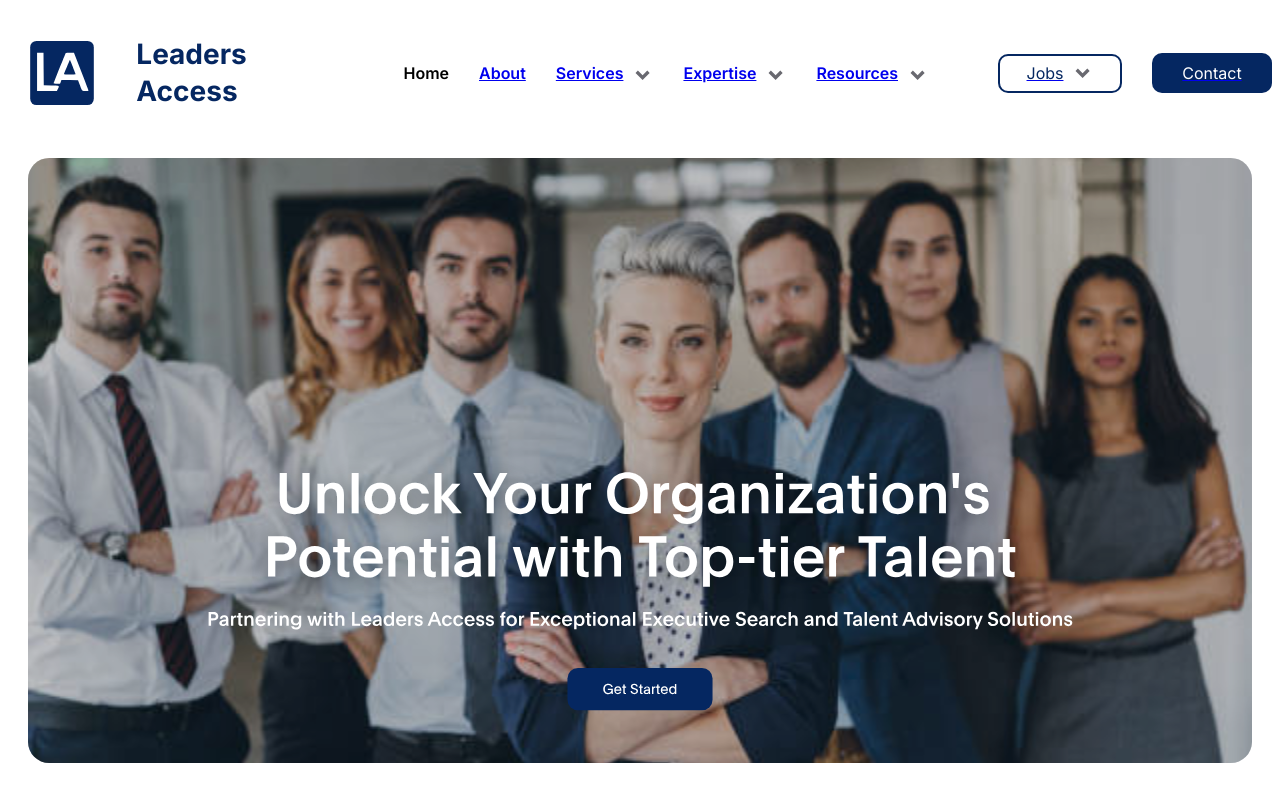
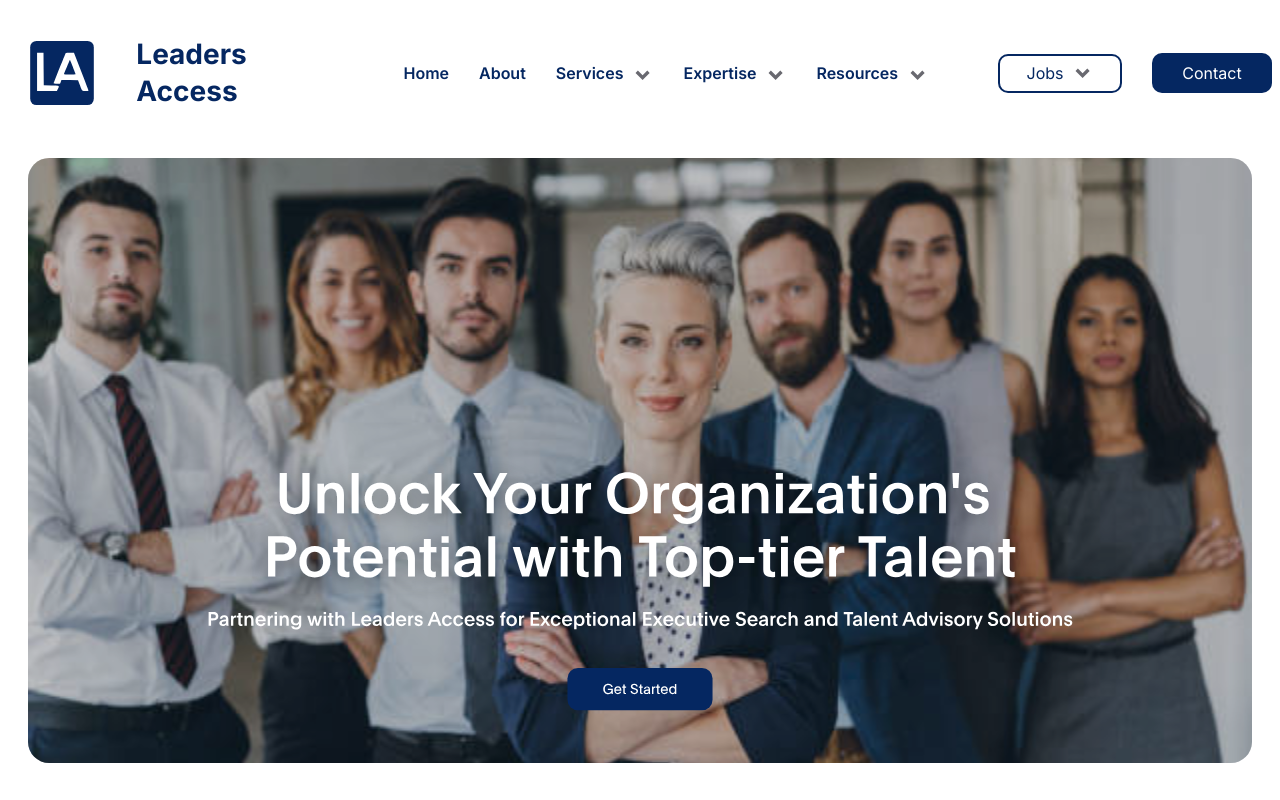
Before and after one commit to Utkarshkumar29/leader-access, a Next.js app: page / in a window 1280 px wide. Shown: the top 800 px of the page. Built offline with nearby package versions, Linux system fonts and the light colour scheme.

Commit message:
Updated CSS

```diff
--- a/src/components/navbar/page.tsx
+++ b/src/components/navbar/page.tsx
@@ -10,24 +10,26 @@ export default function Navbar(){
           <Image src="/images/landing/logo.svg" alt="Error" width={120} height={64}/>
             <p className={style.nav_heading}>Leaders Access</p>
           </div>
-          <div className={style.navButtons}>
+          <div className={style.navButtons} >
+            <Link href="/" legacyBehavior>
             <p className={style.navButton}>Home</p>
-              <Link href="/about">
-                <p className={style.navButton}>About</p>
+            </Link>
+              <Link href="/about" legacyBehavior>
+                <p className={style.navButton} >About</p>
               </Link>
-            <Link href="/service">
+            <Link href="/service" legacyBehavior>
             <div className={style.downContainer}>
                 <p className={style.navButton}>Services</p>
                 <Image src="/images/landing/DownArrow.svg" alt="Error" width={20} height={10} style={{paddingTop:"25px"}}/>
             </div>
             </Link>
-            <Link href="/expertise">
+            <Link href="/expertise" legacyBehavior>
             <div className={style.downContainer}>
               <p className={style.navButton}>Expertise</p>
               <Image src="/images/landing/DownArrow.svg" alt="Error" width={20} height={10} style={{paddingTop:"25px"}}/>
             </div>
             </Link>
-              <Link href="/resources">
+              <Link href="/resources" legacyBehavior>
             <div className={style.downContainer}>
               <p className={style.navButton}>Resources</p>
               <Image src="/images/landing/DownArrow.svg" alt="Error" width={20} height={10} style={{paddingTop:"25px"}}/>
@@ -35,13 +37,13 @@ export default function Navbar(){
               </Link>
           </div>
           <div className={style.nav_contact}>
-            <Link href="/jobs">
+            <Link href="/jobs" legacyBehavior>
             <div className={style.joinContainer}>
               <p className={style.joinButton}>Jobs</p>
               <Image src="/images/landing/DownArrow.svg" alt="Error" width={20} height={20}/>
             </div>
             </Link>
-            <Link href="/contact">
+            <Link href="/contact" legacyBehavior>
               <p className={style.contactButton}>Contact</p>
             </Link>
           </div>
--- a/src/styles/navbar.module.css
+++ b/src/styles/navbar.module.css
@@ -28,12 +28,13 @@
     gap: 30px;
 }
 
-.navButton{
+.navButton {
     font-size: 16px;
     font-weight: 600;
     line-height: 24px;
     text-align: left;
     gap: 30px;
+    color: #052761;
 }
 
 .downContainer{
```
